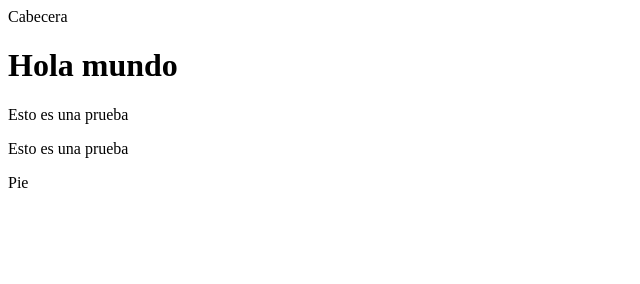
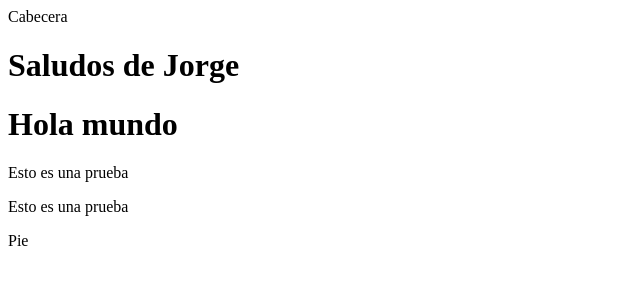
Before and after one commit to betobaz/git-merx, a plain HTML site: page index.html in a window 1280 px wide. Shown: the whole page, without its empty margins (0-640 px from the left). Drawn offline with Linux system fonts and the light colour scheme.

Commit message:
Modificacion de prueba

```diff
--- a/index.html
+++ b/index.html
@@ -7,6 +7,7 @@
   <body>
     <header>Cabecera</header>
     <div class="main">
+    <h1>Saludos de Jorge</h1>
     <h1>Hola mundo</h1>
     <p>Esto es una prueba</p>
     <p>Esto es una prueba</p>
```
